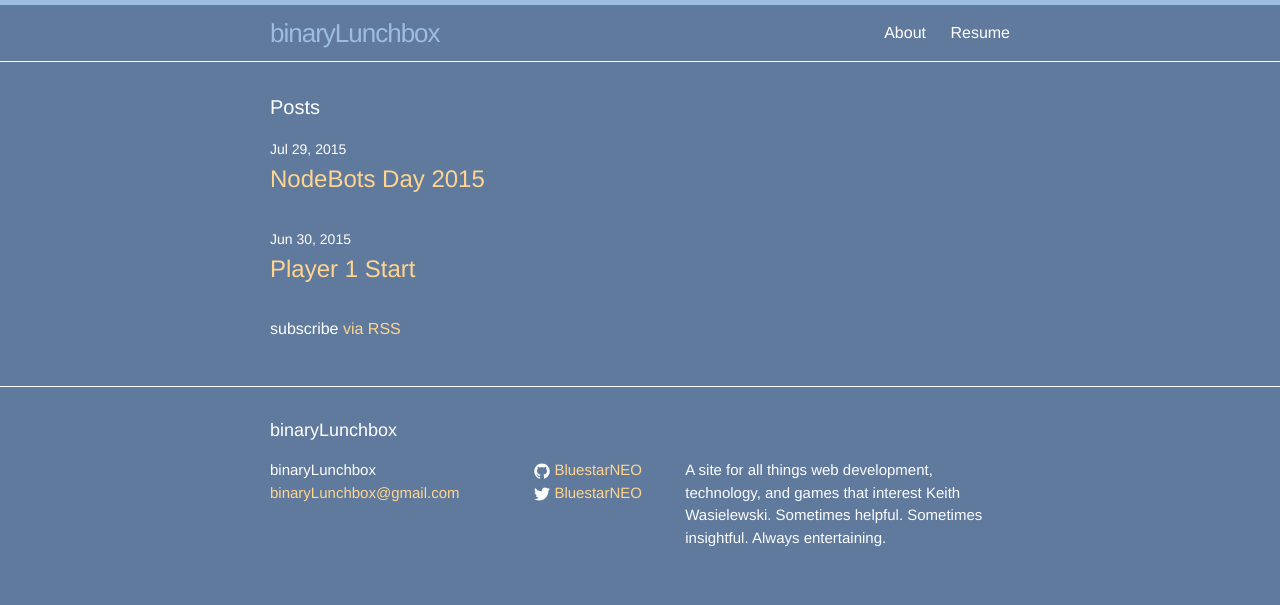
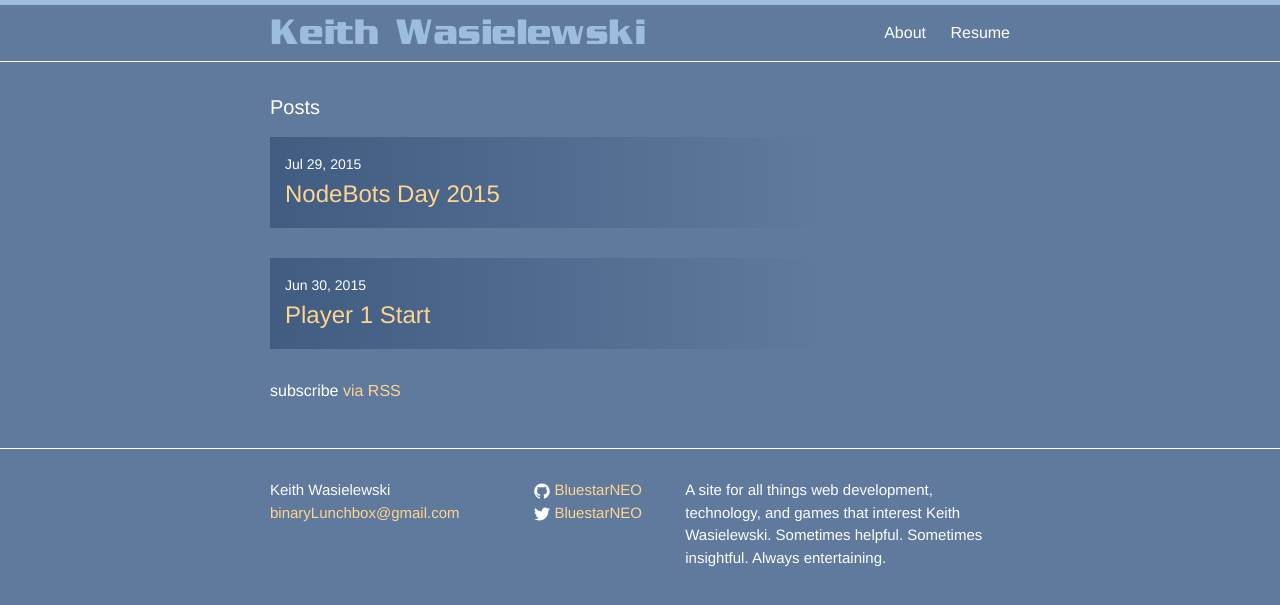
Before and after one commit to BluestarNEO/BluestarNEO.github.io, a Jekyll site: the page built from index.html, in a window 1280 px wide. Shown: the top 605 px of the page. Built offline with Jekyll 4.4.1, drawn with Linux system fonts in a browser that asks for light colours.

Commit message:
add Enter Sansman font and adjust colors and borders

```diff
--- a/_config.yml
+++ b/_config.yml
@@ -1,5 +1,5 @@
 # Site settings
-title: binaryLunchbox
+title: Keith Wasielewski
 email: binaryLunchbox@gmail.com
 description: > # this means to ignore newlines until "baseurl:"
   A site for all things web development, technology,
--- a/_includes/footer.html
+++ b/_includes/footer.html
@@ -1,8 +1,6 @@
 <footer class="site-footer">
 
   <div class="wrapper">
-
-    <h2 class="footer-heading">{{ site.title }}</h2>
 
     <div class="footer-col-wrapper">
       <div class="footer-col  footer-col-1">
--- a/_includes/header.html
+++ b/_includes/header.html
@@ -2,7 +2,7 @@
 
   <div class="wrapper">
 
-    <a class="site-title" href="{{ site.baseurl }}/">{{ site.title }}</a>
+    <a class="site-title" href="{{ site.baseurl }}/">{{ site.title }}<span class="site-subtitle">{{ site.subtitle }}</span></a>
 
     <nav class="site-nav">
       <a href="#" class="menu-icon">
--- a/_sass/_layout.scss
+++ b/_sass/_layout.scss
@@ -1,3 +1,12 @@
+/**************
+ Fonts
+***************/
+@font-face {
+    font-family: "Enter Sansman";
+    src: url(../fonts/entsans.ttf)
+}
+
+
 /**
  * Site header
  */
@@ -11,9 +20,9 @@
 }
 
 .site-title {
-    font-size: 26px;
+    font-family: "Enter Sansman";
+    font-size: 35px;
     line-height: 56px;
-    letter-spacing: -1px;
     margin-bottom: 0;
     float: left;
 
@@ -235,7 +244,16 @@
     }
 }
 
-p > img {
-    display: block;
-    margin: 0 auto;
+p {
+    > img {
+        display: block;
+        margin: 0 auto;
+    }
 }
+
+.post-gradient {
+    padding: 15px 0 1px 15px;
+    background-image: linear-gradient(to right, rgba(34, 63, 103, .5), rgba(96, 122, 157, 0) 75%);
+    border-width: 5px 0 5px 5px;
+    border-image: linear-gradient(to right, rgba(255,255,255,.5), rgba(96,122,157,0) 75%) 10% stretch;
+}
--- a/index.html
+++ b/index.html
@@ -8,7 +8,7 @@ layout: default
 
   <ul class="post-list">
     {% for post in site.posts %}
-      <li>
+      <li class="post-gradient">
         <span class="post-meta">{{ post.date | date: "%b %-d, %Y" }}</span>
 
         <h2>
```
Also changed, not shown: fonts/entsans.ttf (added).
